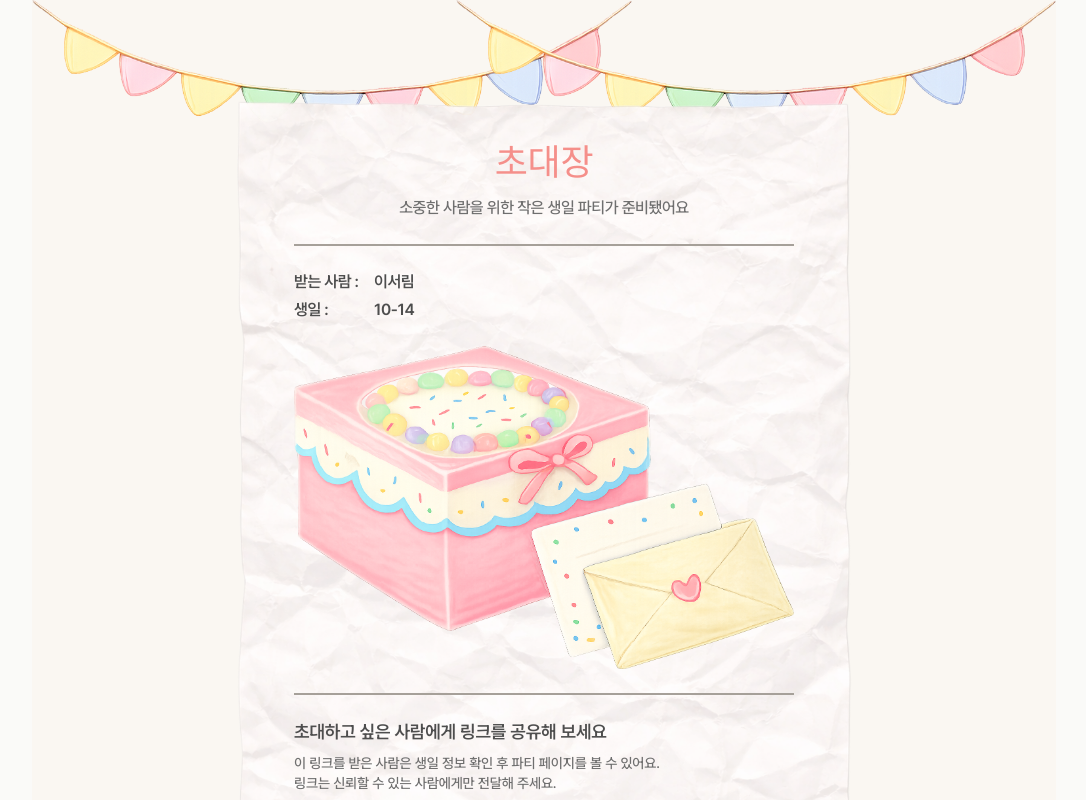
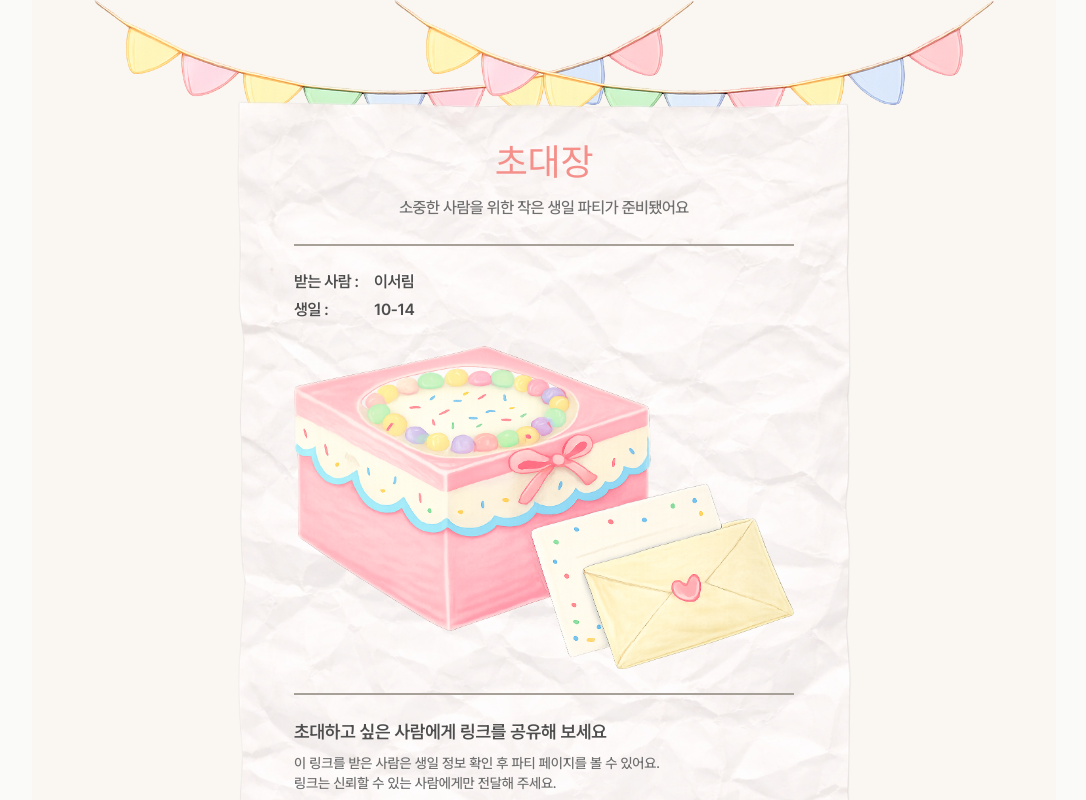
Before and after one commit to Leeseoleem/my-little-birthday-party, a React (Vite) app: page /creator/complete in a window 1280 px wide. Shown: the whole page, without its empty margins (96-1182 px from the left). Built offline with nearby package versions, Linux system fonts and the light colour scheme; a web font is replaced by a local one.

Commit message:
refactor: 반응형 css 수정 및 고정 요소로 변경

```diff
--- a/src/components/layout/page/EnvelopeLayout.tsx
+++ b/src/components/layout/page/EnvelopeLayout.tsx
@@ -5,7 +5,7 @@ export default function EnvelopeLayout() {
     <div
       className={clsx(
         // 항상 가장 뒤
-        "absolute inset-x-0 bottom-0 z-0",
+        "fixed inset-x-0 bottom-0 z-0",
         // 봉투 아래 절반을 자르기 위한 클리핑
         "overflow-hidden",
         // 오브제이므로 인터랙션 차단
@@ -23,7 +23,7 @@ export default function EnvelopeLayout() {
           // 가운데 정렬
           "relative left-1/2 -translate-x-1/2",
           // width 기준 + 비율 유지
-          "w-full max-w-[800px] h-auto",
+          "w-full max-w-[800px] h-fit",
           // 세로 절반만 보이게
           "translate-y-1/3"
         )}
--- a/src/components/layout/page/GarlandLayout.tsx
+++ b/src/components/layout/page/GarlandLayout.tsx
@@ -2,6 +2,7 @@ import type { ReactNode } from "react";
 import clsx from "clsx";
 
 interface GarlandLayoutProps {
+  hasHeader?: boolean;
   children: ReactNode;
 }
 
@@ -12,10 +13,20 @@ const GARLAND_BG_SIZE =
 const GARLAND_BASE =
   "absolute inset-y-0 bg-[url('/assets/decor/party-garland.png')] bg-no-repeat";
 
-export default function GarlandLayout({ children }: GarlandLayoutProps) {
+export default function GarlandLayout({
+  hasHeader = false,
+  children,
+}: GarlandLayoutProps) {
   return (
-    <div className="relative min-h-dvh overflow-x-hidden">
-      <div className="pointer-events-none absolute inset-0 z-0">
+    <div className="relative min-h-dvh">
+      <div className="pointer-events-none fixed inset-0 z-0">
+        {/* viewport에 fixed로 붙어있지만, 내부에서 '가운데 1024px 기준선'을 강제 생성 */}
+        <div
+          className={clsx(
+            "absolute left-1/2 h-full w-full max-w-[900px] -translate-x-1/2",
+            hasHeader ? "top-14" : "top-0"
+          )}
+        >
           <div
             className={clsx(
               GARLAND_BASE,
@@ -33,6 +44,7 @@ export default function GarlandLayout({ children }: GarlandLayoutProps) {
             )}
           />
         </div>
+      </div>
 
       <div className="relative z-10 h-full">{children}</div>
     </div>
```
Lines whose indentation alone changed are shown as unchanged.
